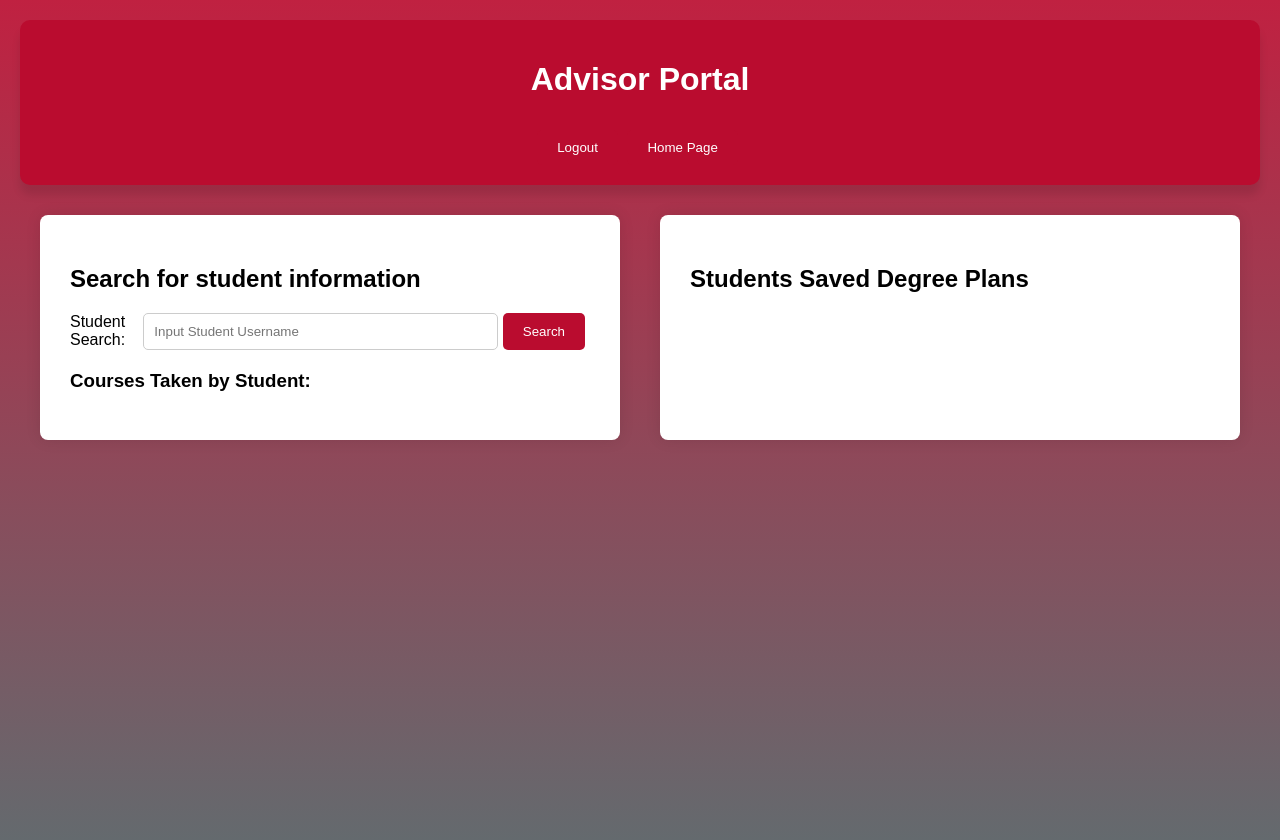
After one commit to MarzooqN/degree-planner, a Flask app: template templates/advisor_portal.html in a window 1280 px wide. The commit adds this page. Run offline with Flask 3, Linux system fonts and the light colour scheme; the template is opened without the code that fills it, so the values that code supplies are empty; parts of the project's set-up code (start-up, migrations or seed data) failed here and were passed over.

Commit message:
implemented advisor portal

```diff
--- a/app.py
+++ b/app.py
@@ -1,5 +1,5 @@
 from flask import Flask, render_template, session, request, redirect, url_for
-from flask_login import LoginManager, login_required, UserMixin, login_user
+from flask_login import LoginManager, login_required, UserMixin, login_user, current_user
 from functions import get_db_connection
 from werkzeug.security import check_password_hash
 from blueprints import courses, login_file, schedule, select_degree, advisor
@@ -19,10 +19,11 @@ app.register_blueprint(advisor.advisor_bp)
 
 #Class for User
 class User(UserMixin):
-    def __init__(self, id, username, password):
+    def __init__(self, id, username, password, role):
         self.id = id
         self.username = username
         self.password = password
+        self.role = role
 
 #Loading in the user/creating user object from database
 @login_manager.user_loader
@@ -34,7 +35,7 @@ def load_user(user_id):
     cursor.close()
     connection.close()
     if user_data:
-        return User(id = user_data['userID'], username=user_data['username'], password=user_data['password'])
+        return User(id = user_data['userID'], username=user_data['username'], password=user_data['password'], role=user_data['role'])
     return None
 
 #Route for logging in user
@@ -51,7 +52,7 @@ def login():
         connection.close()
 
         if user_data and check_password_hash(user_data['password'], password):
-            user = User(id=user_data['userID'], username=user_data['username'], password=user_data['password'])
+            user = User(id=user_data['userID'], username=user_data['username'], password=user_data['password'], role=user_data['role'])
             login_user(user)
             return redirect(url_for('select_degree.select_major'))
         else:
@@ -63,7 +64,7 @@ def login():
 @app.route('/', methods=['POST', 'GET'])
 @login_required
 def index():
-    return render_template('select_major.html')
+    return render_template('select_major.html', user=current_user)
 
 
 
--- a/blueprints/schedule.py
+++ b/blueprints/schedule.py
@@ -135,7 +135,7 @@ def delete_schedule(schedule_id):
     connection.commit()
 
     connection.close()
-    return render_template('select_major.html')
+    return render_template('select_major.html', user=current_user)
 
 #Route for updating a schedule
 @schedule_bp.route('/api/update_schedule/<int:schedule_id>', methods=['POST'])
--- a/blueprints/select_degree.py
+++ b/blueprints/select_degree.py
@@ -1,6 +1,6 @@
 from functions import get_db_connection
 from flask import jsonify, request, render_template, redirect, url_for, session, Blueprint
-from flask_login import login_required
+from flask_login import login_required, current_user
 
 
 select_degree_bp = Blueprint('select_degree', __name__, template_folder='templates')
@@ -23,7 +23,7 @@ def select_major():
         courses_selected = []
 
         return redirect(url_for('courses.planner'))
-    return render_template('select_major.html')
+    return render_template('select_major.html', user=current_user)
 
 
 @select_degree_bp.route('/compare_degrees', methods=['GET','POST'])
--- /dev/null
+++ b/static/css/advisor.css
@@ -0,0 +1,13 @@
+#student-search{
+    display: flex;
+    justify-content: center;
+}
+
+#student-search input{
+    margin-bottom: 0;
+}
+
+#student-search button{
+    margin-top: 0;
+    margin-left: 5px;
+}
--- /dev/null
+++ b/static/js/advisor_portal.js
@@ -0,0 +1,114 @@
+
+//Change to when the advisor submits the form
+usernameBtn = document.getElementById("search-username-button");
+usernameBtn.addEventListener('click', (event) => {
+    const username = document.getElementById('username-input').value;
+
+    if (!username) {
+        alert('Please enter a username');
+        return;
+    }
+
+    fetchSchedules(username);
+});
+
+//do call to /api/student_info?username=${username}
+async function fetchSchedules(username) {
+    try {
+        const response = await fetch(`/api/student_info?username=${username}`);
+        const student_info = await response.json();
+
+        if(student_info.error){
+            alert('Student Username Not Found');
+        }
+
+        displaySchedules(student_info);
+        displayCoursesTaken(student_info);
+    } catch (e) {
+        console.error('Error fetching schedules:', e);
+    }
+}
+
+//Change so just diaplays courses taken from student_info.courses_taken, no fetching required
+function displayCoursesTaken(student_info) {
+
+    const coursesTakenList = document.getElementById('courses-taken-ul');
+    coursesTakenList.innerHTML = ''; // Clear previous list
+
+    if(student_info.error){return}
+
+    student_info.courses_taken.forEach(course => {
+        const li = document.createElement('li');
+        li.classList.add('course-taken-list')
+        li.textContent = `${course.courseID} - ${course.semester} ${course.year}`;
+
+        //Add code here for grades onces grades are apart of CoursesTaken
+
+        coursesTakenList.appendChild(li);
+    });
+}
+
+function displaySchedules(student_info) {
+    const scheduleContainer = document.getElementById('schedule-container');
+    scheduleContainer.innerHTML = '';  // Clear any existing content
+
+    if(student_info.error){return}
+
+    //Change to for each loop since endpoint return array, arguemnt should be called studentInfo so use studentInfo.degree_plans.forEach...
+    student_info.degree_plans.forEach(plan => {
+        const scheduleDiv = document.createElement('div');
+        scheduleDiv.className = 'schedule';
+        scheduleDiv.id = `schedule-${plan.schedule_id}`;
+
+        const header = document.createElement('h4');
+        header.textContent = plan.schedule_name;
+        scheduleDiv.appendChild(header);
+
+        const buttonDiv = document.createElement('div');
+
+        const loadButton = document.createElement('button');
+        const loadSpan = document.createElement('span');
+        loadSpan.textContent = 'Load Plan';
+        loadButton.appendChild(loadSpan);
+        loadButton.onclick = () => loadSchedule(plan.schedule_id);
+        buttonDiv.appendChild(loadButton);
+
+        const exportButton = document.createElement('button');
+        const exportSpan = document.createElement('span');
+        exportSpan.textContent = 'Export Plan';
+        exportButton.appendChild(exportSpan);
+        exportButton.onclick = () => exportSchedule(plan.schedule_id);
+        buttonDiv.appendChild(exportButton);
+
+        scheduleDiv.appendChild(buttonDiv);
+        scheduleContainer.appendChild(scheduleDiv);
+    });
+}
+
+async function exportSchedule(scheduleId) {
+    if (scheduleId > 0) {
+        const response = await fetch(`/api/get_schedule/${scheduleId}`);
+        if (response.ok) {
+            const schedule = await response.json();
+            const blob = new Blob([JSON.stringify(schedule)], { type: 'application/json' });
+            const url = URL.createObjectURL(blob);
+            const a = document.createElement('a');
+            a.href = url;
+            a.download = `${schedule.schedule_name}.json`;
+            a.click();
+            URL.revokeObjectURL(url);
+        } else {
+            alert('Failed to export schedule.');
+        }
+    } else {
+        alert('No schedule to export.');
+    }
+}
+
+function loadSchedule(scheduleId) {
+    window.location.href = `/load_schedule/${scheduleId}`;
+}
+
+function logout() {
+    window.location.href = '/logout';
+}
--- /dev/null
+++ b/templates/advisor_portal.html
@@ -0,0 +1,54 @@
+<!DOCTYPE html>
+<html lang="en">
+<head>
+    <meta charset="UTF-8">
+    <meta name="viewport" content="width=device-width, initial-scale=1.0">
+    <title>Advisor Portal</title>
+    <link rel="stylesheet" href="{{ url_for('static', filename='css/styles.css') }}">
+    <link rel="stylesheet" href="{{ url_for('static', filename='css/courses_taken.css') }}">
+    <link rel="stylesheet" href="{{ url_for('static', filename='css/advisor.css') }}">
+
+</head>
+<body>
+    <header>
+        <h1>Advisor Portal</h1>
+        <div class="header-buttons">
+            <button onclick="logout()"><span>Logout</span></button>
+            <button onclick="homepage()"><span>Home Page</span></button>
+        </div>
+    </header>
+    <main>
+
+        <section id="compare-degrees">
+            <h2>Search for student information</h2>
+            <div id="student-search">
+                <label for="student-username">Student Search:</label>
+                <input type="text" id="username-input" placeholder="Input Student Username">
+                <button type="submit" id="search-username-button"><span>Search</span></button>
+            </div>
+
+
+            <div id="courses-taken-list">
+                <h3>Courses Taken by Student:</h3>
+                <ul id="courses-taken-ul">
+                    <!-- List of courses taken will be displayed here -->
+                </ul>
+            </div>
+
+        </section>
+
+
+        <section id = "student-schedules">
+            <div style="display: flex; justify-content: space-between; align-items: center">
+                <h2> Students Saved Degree Plans </h2>
+            </div>
+
+            <div id="schedule-container">
+                <!-- Schedules will be displayed here dynamically -->
+            </div>
+
+        </section>
+    </main>
+    <script src="static/js/advisor_portal.js"></script>
+</body>
+</html>
```
Also changed, not shown: blueprints/advisor.py (+16 -12 lines), templates/select_major.html (+12 -0 lines).
